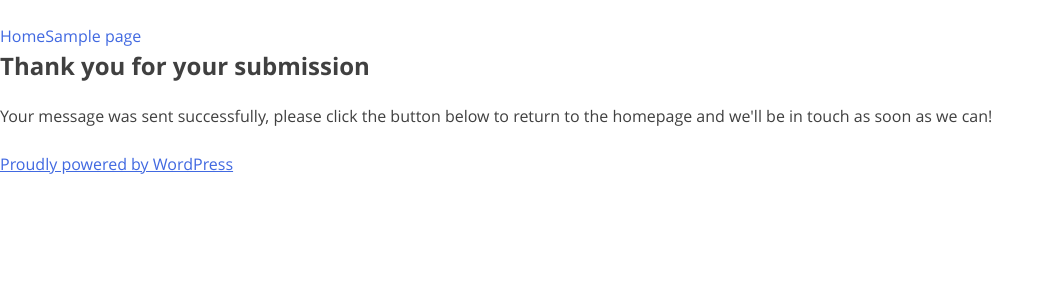
After one commit to redacademy/bloomsbury1-q1-2019, a WordPress theme: template themes/bloomsbury-theme/form/form-success.php in a window 1280 px wide. The commit adds this page. Shown: the top 300 px of the page, without its empty margins (0-1054 px from the left). Run offline with PHP 8.4 and a stand-in for WordPress, Linux system fonts and the light colour scheme; the site name, menu and one post (Sample post) are stand-ins, and other content is empty; some libraries are stand-ins or nearby versions.

Commit message:
PHP form working, am working on redirect for submit but pushing current work to work on more post-types

```diff
--- /dev/null
+++ b/themes/bloomsbury-theme/form/form-success.php
@@ -0,0 +1,24 @@
+<?php
+/**
+ * The template for displaying all pages.
+ *
+ * @package Bloomsbury_Theme
+ */
+
+get_header(); ?>
+
+	<div id="primary" class="content-area">
+		<main id="main" class="site-main" role="main">
+
+			<section class="success-container">
+				<div class="success-message">
+					<h2>Thank you for your submission</h2>
+					<p>Your message was sent successfully, please click the button below to return to the homepage and we'll be in touch as soon as we can!</p>
+				</div>
+			</section>
+
+		</main><!-- #main -->
+	</div><!-- #primary -->
+
+<?php get_sidebar(); ?>
+<?php get_footer(); ?>
--- a/themes/bloomsbury-theme/form/form_process.php
+++ b/themes/bloomsbury-theme/form/form_process.php
@@ -55,6 +55,7 @@ if ($_SERVER["REQUEST_METHOD"] == "POST") {
        	if (mail($to, $subject, $message)) {
        		$success = "Message sent, thank you for contacting us!";
        		$name = $email = $phone = $message = '';
+       		header('Location: ../front-page.php');
        	}
     }
 
--- a/themes/bloomsbury-theme/form/request-info.php
+++ b/themes/bloomsbury-theme/form/request-info.php
@@ -1,9 +1,9 @@
 <!-- Calling the FORM PROCESS php -->
-<?php include('form_process.php'); ?>
 
 <!-- Request Info Pop Up Form -->
 <div class="request-container">
-	<form id="contact" action="<?php $_SERVER["PHP_SELF"]; ?>" method="post">
+	<!-- Form -->
+	<form id="contact" action="<?php echo get_template_directory_uri() . '/form/form_process.php'?>" method="post">
 		<div class="close">+</div>
 		<h3>Connect with us!</h3>
 		<fieldset>
```
Also changed, not shown: themes/bloomsbury-theme/js/request.js (+7 -1 lines).
